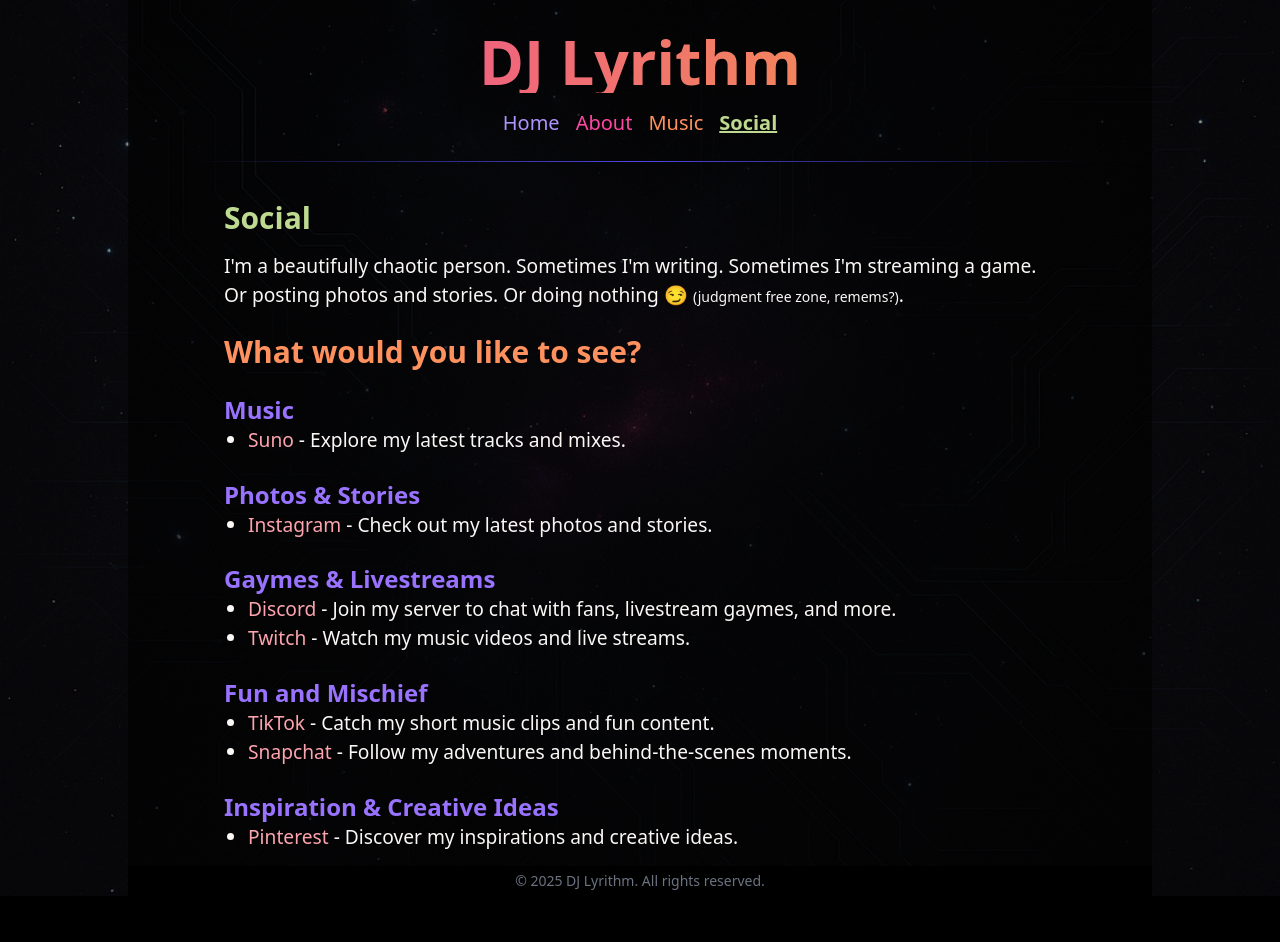
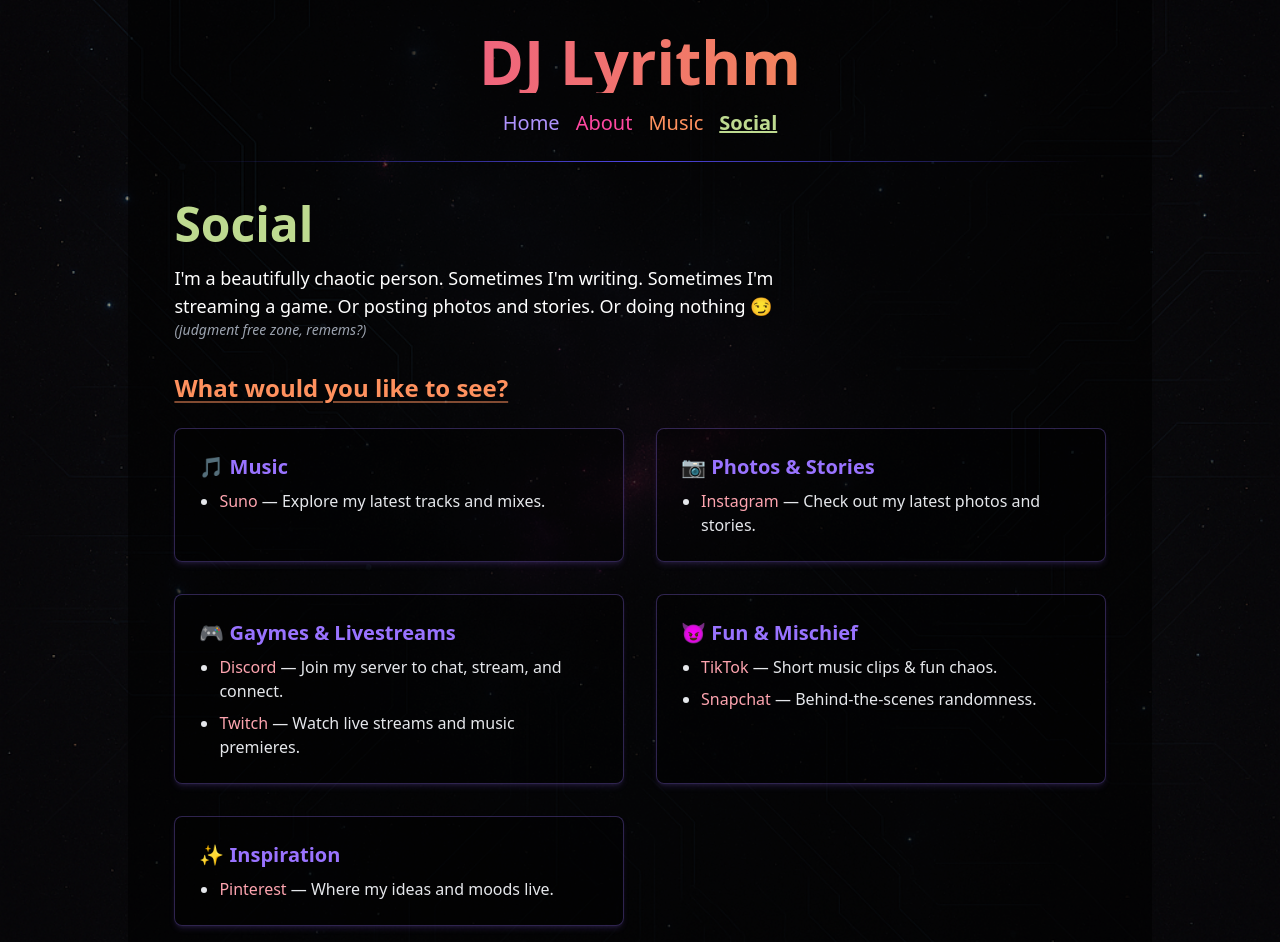
Before and after one commit to Jnxvln/djlyrithm, a SvelteKit app: page /social in a window 1280 px wide. Shown: the top 942 px of the page. Before the commit the page ends 896 px from the top, so only its background shows below. Built offline with nearby package versions, Linux system fonts and the light colour scheme.

Commit message:
Update styles and layout

```diff
--- a/src/app.css
+++ b/src/app.css
@@ -17,6 +17,13 @@
 	background-size: cover;
 	color: rgb(250, 247, 245);
 	font-size: 1.2rem;
+}
+
+.clip-angle {
+	clip-path: polygon(0 5%, 100% 0, 100% 95%, 0% 100%);
+}
+.clip-subtle {
+	clip-path: polygon(0 2%, 100% 0, 100% 98%, 0% 100%);
 }
 
 .main-content-container {
@@ -60,10 +67,10 @@
 		display: flex;
 		flex-direction: column !important;
 	}
-	.music-page-content-container,
+	/* .music-page-content-container,
 	.page-content-container {
 		padding-left: 4rem;
-	}
+	} */
 }
 @media screen and (min-width: 1024px) {
 	.site-title {
--- /dev/null
+++ b/src/lib/components/SongCard.svelte
@@ -0,0 +1,54 @@
+<script lang="ts">
+	import type { Song } from '$lib/types/songs';
+	export let song: Song;
+</script>
+
+<!-- STYLE 1 -->
+<div
+	class="flex w-full max-w-sm flex-col overflow-hidden rounded-xl bg-white bg-opacity-5 p-4 shadow-lg backdrop-blur transition-transform hover:scale-105"
+>
+	<img
+		class="h-48 w-full rounded-md object-cover"
+		src={song.image}
+		alt={`Image for the song "${song.title}"`}
+	/>
+
+	<div class="mt-4 text-xl font-semibold text-white">{song.title}</div>
+	<div class="text-sm text-indigo-300">Duration: {song.duration}</div>
+	<div class="text-sm text-gray-500">
+		Published: {new Date(song.datePublished).toLocaleDateString()}
+	</div>
+
+	<!-- Tags -->
+	<div class="mt-3 flex flex-wrap gap-2">
+		{#each song.tags as tag (tag)}
+			<span
+				class="rounded-full bg-indigo-800/40 px-3 py-1 text-xs text-indigo-100 backdrop-blur-sm"
+			>
+				{tag}
+			</span>
+		{/each}
+	</div>
+</div>
+
+<!-- Song Card (JC ORIG) -->
+<!-- <div class="mb-8 flex w-full flex-col flex-wrap">
+	<div>
+		<img
+			class="h-64 w-full object-cover"
+			src={song.image}
+			alt={`Image for the song "${song.title}"`}
+		/>
+		<div class="text-2xl font-bold">{song.title}</div>
+		<div class="text-sm text-gray-500">Duration: {song.duration}</div>
+
+		<div class="flex items-center">
+			<div class="text-sm text-gray-300">Tags:</div>
+			<span class="ml-2">
+				{#each song.tags as tag (tag)}
+					<span class="mr-2 text-sm text-gray-500">{tag}</span>
+				{/each}
+			</span>
+		</div>
+	</div>
+</div> -->
--- /dev/null
+++ b/src/lib/data/songs.json
@@ -0,0 +1,49 @@
+[
+	{
+		"id": 1,
+		"title": "Neon Bruises",
+		"duration": "03:19",
+		"image": "https://cdn2.suno.ai/image_large_bc86fc89-7382-4cfc-b871-cb9ef5fe6157.jpeg",
+		"tags": ["alt pop", "dark pop", "emo pop", "male vocal", "nu metal influencer"],
+		"link": "https://suno.com/song/bc86fc89-7382-4cfc-b871-cb9ef5fe6157",
+		"datePublished": "2025-06-06T00:16:00.000Z"
+	},
+	{
+		"id": 2,
+		"title": "Ashes & Glitter",
+		"duration": "03:24",
+		"image": "https://cdn2.suno.ai/image_large_6df5bdad-b0af-4c69-a753-cec1ed4153a3.jpeg",
+		"tags": [
+			"dark pop",
+			"cinematic alt pop",
+			"emotional ballad",
+			"nu metal influencer",
+			"male vocal"
+		],
+		"link": "https://suno.com/song/6df5bdad-b0af-4c69-a753-cec1ed4153a3",
+		"datePublished": "2025-06-07T14:44:00.000Z"
+	},
+	{
+		"id": 3,
+		"title": "Love Beyond the Lines",
+		"duration": "05:12",
+		"image": "https://cdn2.suno.ai/9b4defdc-eaac-484c-b08e-0a816a4293a5_396792ae.jpeg",
+		"tags": [
+			"soulful worship",
+			"contemporary christian",
+			"alternative rock",
+			"nu metal influencer"
+		],
+		"link": "https://suno.com/song/9b4defdc-eaac-484c-b08e-0a816a4293a5",
+		"datePublished": "2025-06-07T18:26:00.000Z"
+	},
+	{
+		"id": 4,
+		"title": "Love Yourself",
+		"duration": "02:50",
+		"image": "https://cdn2.suno.ai/image_large_6fcaf833-d2dd-4bdf-97fa-13102b747923.jpeg",
+		"tags": ["electronic", "edm", "dance", "pride"],
+		"link": "https://suno.com/song/6fcaf833-d2dd-4bdf-97fa-13102b747923",
+		"datePublished": "2025-06-09T09:31:00.000Z"
+	}
+]
--- /dev/null
+++ b/src/lib/types/songs.ts
@@ -0,0 +1,9 @@
+export interface Song {
+	id: number;
+	title: string;
+	datePublished: Date | string;
+	duration: string;
+	image: string;
+	tags: string[];
+	link: string;
+}
--- /dev/null
+++ b/src/lib/utils/sortSongs.ts
@@ -0,0 +1,19 @@
+import type { Song } from '$lib/types/songs';
+
+/**
+ * Sort Songs by Date Ascending
+ * @param songs The array of songs to be sorted
+ * @returns The sorted array of songs in ascending order by date published
+ */
+export const sortSongsByDateAscending = (songs: Song[]): Song[] => {
+	return songs.sort((a, b) => a.datePublished.getTime() - b.datePublished.getTime());
+};
+
+/**
+ * Sort Songs by Date Descending
+ * @param songs The array of songs to be sorted
+ * @returns The sorted array of songs in descending order by date published
+ */
+export const sortSongsByDateDescending = (songs: Song[]): Song[] => {
+	return songs.sort((a, b) => b.datePublished.getTime() - a.datePublished.getTime());
+};
--- a/src/routes/+layout.svelte
+++ b/src/routes/+layout.svelte
@@ -1,10 +1,13 @@
 <script lang="ts">
 	import '../app.css';
 
+	import { onMount } from 'svelte';
 	import { getStores } from '$app/stores';
-	import { derived } from 'svelte/store';
+	import { derived, writable } from 'svelte/store';
 
 	const starting_year = 2025;
+
+	const showButton = writable(false);
 
 	const { page } = getStores();
 	const current = derived(page, ($page) => $page.url.pathname);
@@ -13,6 +16,18 @@
 	function linkClass(path: string, color: string) {
 		return `${color} ${$current === path ? 'underline font-bold' : ''}`;
 	}
+
+	function scrollToTop() {
+		window.scrollTo({ top: 0, behavior: 'smooth' });
+	}
+
+	onMount(() => {
+		const onScroll = () => {
+			showButton.set(window.scrollY > 200);
+		};
+		window.addEventListener('scroll', onScroll);
+		return () => window.removeEventListener('scroll', onScroll);
+	});
 </script>
 
 <!-- <div class="mx-auto max-w-screen-lg px-4 sm:px-6 lg:px-8"> -->
@@ -81,10 +96,20 @@
 		{@render children()}
 	</div>
 
-	<!-- Footer -->
-	<footer class="site-footer px-4 py-6 text-center text-sm text-gray-500">
+	<footer
+		class="mx-auto flex w-full max-w-screen-lg justify-center bg-black p-4 py-6 text-center text-xs text-gray-500 opacity-50 transition hover:opacity-80"
+	>
 		&copy; {new Date().getFullYear() === starting_year
 			? ''
 			: `${starting_year}-`}{new Date().getFullYear()} DJ Lyrithm. All rights reserved.
 	</footer>
+
+	{#if $showButton}
+		<button
+			onclick={scrollToTop}
+			class="fixed bottom-6 right-6 z-50 rounded-full border border-pink-500/40 bg-black/60 px-4 py-2 text-sm font-semibold text-pink-300 backdrop-blur-sm transition hover:border-pink-400 hover:text-pink-100 md:hidden"
+		>
+			↑ Top
+		</button>
+	{/if}
 </div>
--- a/src/routes/about/+page.svelte
+++ b/src/routes/about/+page.svelte
@@ -1,4 +1,45 @@
-<section>
+<section class="page-content-container py-8">
+	<!-- Move heading above the flex container -->
+	<h1 class="mb-8 text-center text-4xl font-bold text-[#ff48a1] sm:text-5xl">About</h1>
+
+	<div class="flex flex-col-reverse items-center justify-between gap-8 md:flex-row">
+		<!-- Textual Content -->
+		<div class="space-y-6 text-lg leading-relaxed md:w-1/2">
+			<p>
+				<span class="font-semibold text-[#ff48a1]">DJ Lyrithm</span> is more than just a name — it's
+				a mark. It carries my voice, my scars, and the things I never thought I'd say out loud. It’s
+				how I process pain, find the beauty in it, and turn it into something I can share.
+			</p>
+
+			<p>
+				I <a href="/music" class="text-[#ff915e] underline underline-offset-2 hover:text-[#ffb27e]">
+					make music</a
+				>
+				for the ones who feel too much, speak too little, or have been told they don't belong. For anyone
+				still learning to live with their past without being defined by it. If that’s you — you're not
+				alone.
+			</p>
+
+			<p>
+				My story’s still unfolding. But if you're here,
+				<a href="/social" class="text-[#beda90] underline underline-offset-2 hover:text-[#f3ffc4]">
+					maybe you're part of it too, now.</a
+				>
+			</p>
+		</div>
+
+		<!-- Visual -->
+		<div class="md:w-1/2">
+			<img
+				src="/images/djlyrithm_window_lyrics.png"
+				alt="DJ Lyrithm introspective artwork"
+				class="max-h-[500px] w-full rounded-lg border border-[#ff48a1]/30 object-cover shadow-lg shadow-[#ff48a133]"
+			/>
+		</div>
+	</div>
+</section>
+
+<!-- <section>
 	<div class="page-content-container">
 		<h1 class="mb-4 text-3xl font-bold text-[#ff48a1]">About</h1>
 		<p class="mb-4">
@@ -18,4 +59,4 @@
 			>.
 		</p>
 	</div>
-</section>
+</section> -->
--- a/src/routes/social/+page.svelte
+++ b/src/routes/social/+page.svelte
@@ -1,67 +1,84 @@
-<section>
-	<div class="page-content-container">
-		<header>
-			<h1 class="mb-4 text-3xl font-bold text-[#beda90]">Social</h1>
-		</header>
-		<div class="mb-4">
-			I&apos;m a beautifully chaotic person. Sometimes I'm writing. Sometimes I'm streaming a game.<br
-			/>Or posting photos and stories. Or doing nothing 😏
-			<span class="text-sm">(judgment free zone, remems?)</span>.
+<section class="page-content-container py-8">
+	<header class="mb-8">
+		<h1 class="text-4xl font-bold text-[#beda90] sm:text-5xl">Social</h1>
+		<p class="mt-4 max-w-2xl text-base leading-relaxed text-white sm:text-lg">
+			I&apos;m a beautifully chaotic person. Sometimes I&apos;m writing. Sometimes I&apos;m
+			streaming a game. Or posting photos and stories. Or doing nothing 😏
+			<span class="block text-sm italic text-gray-400">(judgment free zone, remems?)</span>
+		</p>
+	</header>
+
+	<h2
+		class="mb-6 text-2xl font-semibold text-[#ff915e] underline decoration-[#ff915e]/50 underline-offset-4"
+	>
+		What would you like to see?
+	</h2>
+
+	<div class="grid gap-8 md:grid-cols-2">
+		<!-- Music -->
+		<div class="rounded-lg border border-[#9973ff]/30 bg-black/30 p-6 shadow-md shadow-[#9973ff22]">
+			<h3 class="mb-2 text-xl font-semibold text-[#9973ff]">🎵 Music</h3>
+			<ul class="list-disc pl-5 text-base text-gray-200">
+				<li>
+					<a href="/social" class="text-rose-300 transition-colors duration-150 hover:text-rose-400"
+						>Suno</a
+					>
+					—
+					<span>Explore my latest tracks and mixes.</span>
+				</li>
+			</ul>
 		</div>
 
-		<h1 class="mt-6 text-3xl font-semibold text-[#ff915e]">What would you like to see?</h1>
-
-		<!-- Music -->
-		<h2 class="mt-6 text-2xl font-semibold text-[#9973ff]">Music</h2>
-		<ul class="list-disc pl-6">
-			<li>
-				<a href="/social" class="text-rose-300 hover:underline">Suno</a> -
-				<span class="">Explore my latest tracks and mixes.</span>
-			</li>
-		</ul>
-
 		<!-- Photos and Stories -->
-		<h2 class="mt-6 text-2xl font-semibold text-[#9973ff]">Photos & Stories</h2>
-		<ul class="list-disc pl-6">
-			<li>
-				<a href="/social" class="text-rose-300 hover:underline">Instagram</a> -
-				<span class="">Check out my latest photos and stories.</span>
-			</li>
-		</ul>
+		<div class="rounded-lg border border-[#9973ff]/30 bg-black/30 p-6 shadow-md shadow-[#9973ff22]">
+			<h3 class="mb-2 text-xl font-semibold text-[#9973ff]">📷 Photos & Stories</h3>
+			<ul class="list-disc pl-5 text-base text-gray-200">
+				<li>
+					<a href="/social" class="text-rose-300 hover:text-rose-400">Instagram</a> —
+					<span>Check out my latest photos and stories.</span>
+				</li>
+			</ul>
+		</div>
 
 		<!-- Gaymes & Livestreams -->
-		<h2 class="mt-6 text-2xl font-semibold text-[#9973ff]">Gaymes & Livestreams</h2>
-		<ul class="list-disc pl-6">
-			<li>
-				<a href="/social" class="text-rose-300 hover:underline">Discord</a> -
-				<span class="">Join my server to chat with fans, livestream gaymes, and more.</span>
-			</li>
-			<li>
-				<a href="/social" class="text-rose-300 hover:underline">Twitch</a> -
-				<span class="">Watch my music videos and live streams.</span>
-			</li>
-		</ul>
+		<div class="rounded-lg border border-[#9973ff]/30 bg-black/30 p-6 shadow-md shadow-[#9973ff22]">
+			<h3 class="mb-2 text-xl font-semibold text-[#9973ff]">🎮 Gaymes & Livestreams</h3>
+			<ul class="list-disc space-y-2 pl-5 text-base text-gray-200">
+				<li>
+					<a href="/social" class="text-rose-300 hover:text-rose-400">Discord</a> —
+					<span>Join my server to chat, stream, and connect.</span>
+				</li>
+				<li>
+					<a href="/social" class="text-rose-300 hover:text-rose-400">Twitch</a> —
+					<span>Watch live streams and music premieres.</span>
+				</li>
+			</ul>
+		</div>
 
 		<!-- Fun & Mischief -->
-		<h2 class="mt-6 text-2xl font-semibold text-[#9973ff]">Fun and Mischief</h2>
-		<ul class="list-disc pl-6">
-			<li>
-				<a href="/social" class="text-rose-300 hover:underline">TikTok</a> -
-				<span class="">Catch my short music clips and fun content.</span>
-			</li>
-			<li>
-				<a href="/social" class="text-rose-300 hover:underline">Snapchat</a> -
-				<span class="">Follow my adventures and behind-the-scenes moments.</span>
-			</li>
-		</ul>
+		<div class="rounded-lg border border-[#9973ff]/30 bg-black/30 p-6 shadow-md shadow-[#9973ff22]">
+			<h3 class="mb-2 text-xl font-semibold text-[#9973ff]">😈 Fun & Mischief</h3>
+			<ul class="list-disc space-y-2 pl-5 text-base text-gray-200">
+				<li>
+					<a href="/social" class="text-rose-300 hover:text-rose-400">TikTok</a> —
+					<span>Short music clips & fun chaos.</span>
+				</li>
+				<li>
+					<a href="/social" class="text-rose-300 hover:text-rose-400">Snapchat</a> —
+					<span>Behind-the-scenes randomness.</span>
+				</li>
+			</ul>
+		</div>
 
 		<!-- Inspiration & Creative Ideas -->
-		<h2 class="mt-6 text-2xl font-semibold text-[#9973ff]">Inspiration & Creative Ideas</h2>
-		<ul class="list-disc pl-6">
-			<li>
-				<a href="/social" class="text-rose-300 hover:underline">Pinterest</a> -
-				<span class="">Discover my inspirations and creative ideas.</span>
-			</li>
-		</ul>
+		<div class="rounded-lg border border-[#9973ff]/30 bg-black/30 p-6 shadow-md shadow-[#9973ff22]">
+			<h3 class="mb-2 text-xl font-semibold text-[#9973ff]">✨ Inspiration</h3>
+			<ul class="list-disc pl-5 text-base text-gray-200">
+				<li>
+					<a href="/social" class="text-rose-300 hover:text-rose-400">Pinterest</a> —
+					<span>Where my ideas and moods live.</span>
+				</li>
+			</ul>
+		</div>
 	</div>
 </section>
```
Also changed, not shown: src/routes/music/+page.svelte (+50 -43 lines), 1 other file (tests, documents, lock files or other folders).
